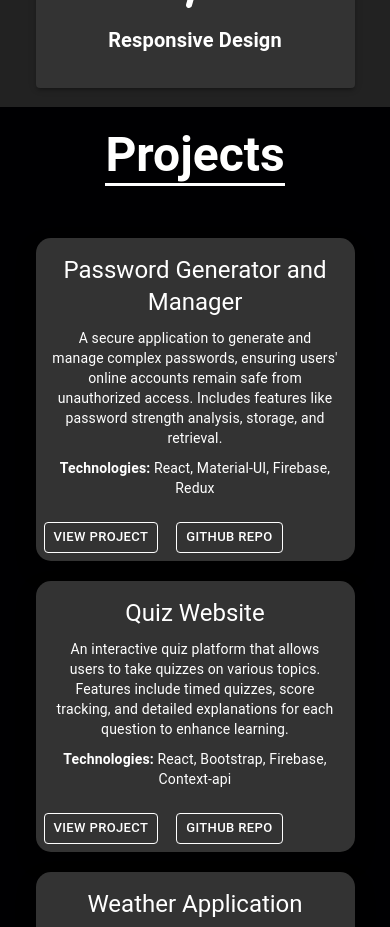
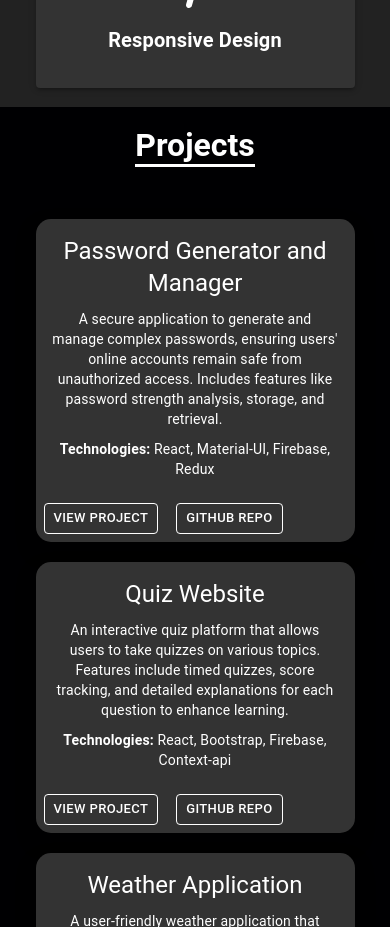
Before and after one commit to Hrishikeshkukade/Portfolio, a React (Create React App) app: page / in a window 390 px wide. Shown: the part 3760-4687 px from the top of the page. Built offline with nearby package versions, Linux system fonts and the light colour scheme.

Commit message:
Added responsiveness to projects

```diff
--- a/src/Components/Projects/Projects.js
+++ b/src/Components/Projects/Projects.js
@@ -189,7 +189,7 @@ const Projects = () => {
       }}
     >
       <Container maxWidth="md">
-        <Typography
+      <Typography
           ref={titleRef}
           variant="h3"
           gutterBottom
@@ -201,6 +201,9 @@ const Projects = () => {
             opacity: titleInView ? 1 : 0,
             transform: titleInView ? "translateY(0)" : "translateY(50px)",
             transition: "opacity 1s ease-out, transform 1s ease-out",
+            "@media (max-width: 600px)": {
+              fontSize: "2rem",
+            },
           }}
         >
           Projects
```
